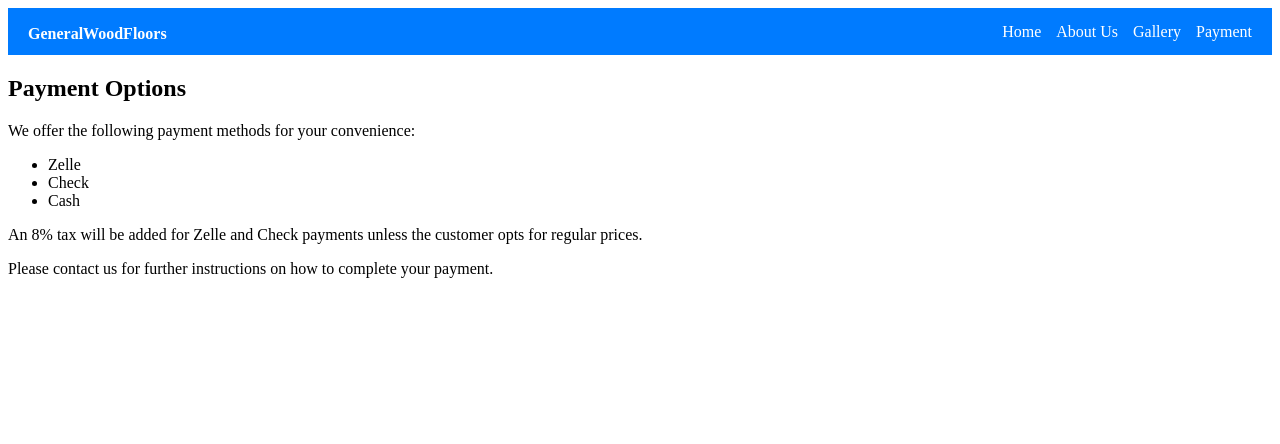
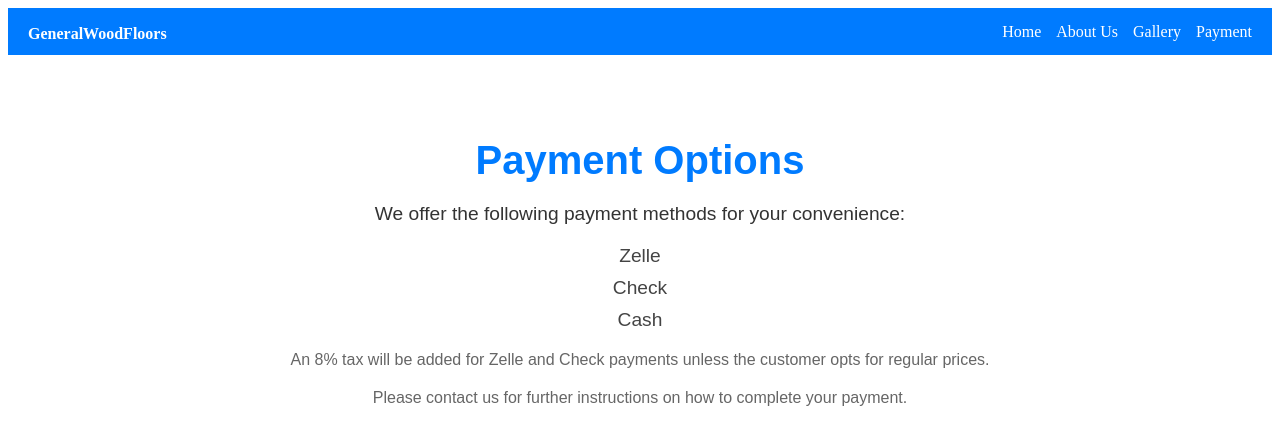
Before and after one commit to GeneralWoodFloors/Store, a React (Vite) app in the folder frontend/: page /payment in a window 1280 px wide. Shown: the top 444 px of the page. Built offline with nearby package versions, Linux system fonts and the light colour scheme; no server answers.

Commit message:
Created payment css

```diff
--- a/frontend/src/pages/Payment.jsx
+++ b/frontend/src/pages/Payment.jsx
@@ -1,4 +1,5 @@
 import React from "react";
+import "../styles/Payment.css"
 
 const Payment = () => {
   return (
--- /dev/null
+++ b/frontend/src/styles/Payment.css
@@ -0,0 +1,37 @@
+
+.payment-section {
+  padding: 50px 20px;
+  text-align: center;
+  font-family: 'Arial', sans-serif;
+}
+
+.payment-section .heading {
+  font-size: 2.5rem;
+  margin-bottom: 20px;
+  color: #007BFF; /* Primary color for the heading */
+}
+
+.payment-section .text {
+  font-size: 1.2rem;
+  margin-bottom: 20px;
+  color: #333; /* Neutral text color */
+}
+
+.payment-section .payment-list {
+  list-style: none;
+  padding: 0;
+  margin: 0 auto 20px auto;
+  max-width: 400px;
+}
+
+.payment-section .payment-list li {
+  font-size: 1.2rem;
+  margin: 10px 0;
+  color: #444; /* Slightly darker for contrast */
+}
+
+.payment-section .note {
+  font-size: 1rem;
+  color: #666; /* Lighter gray for emphasis */
+  margin-top: 20px;
+}
```
